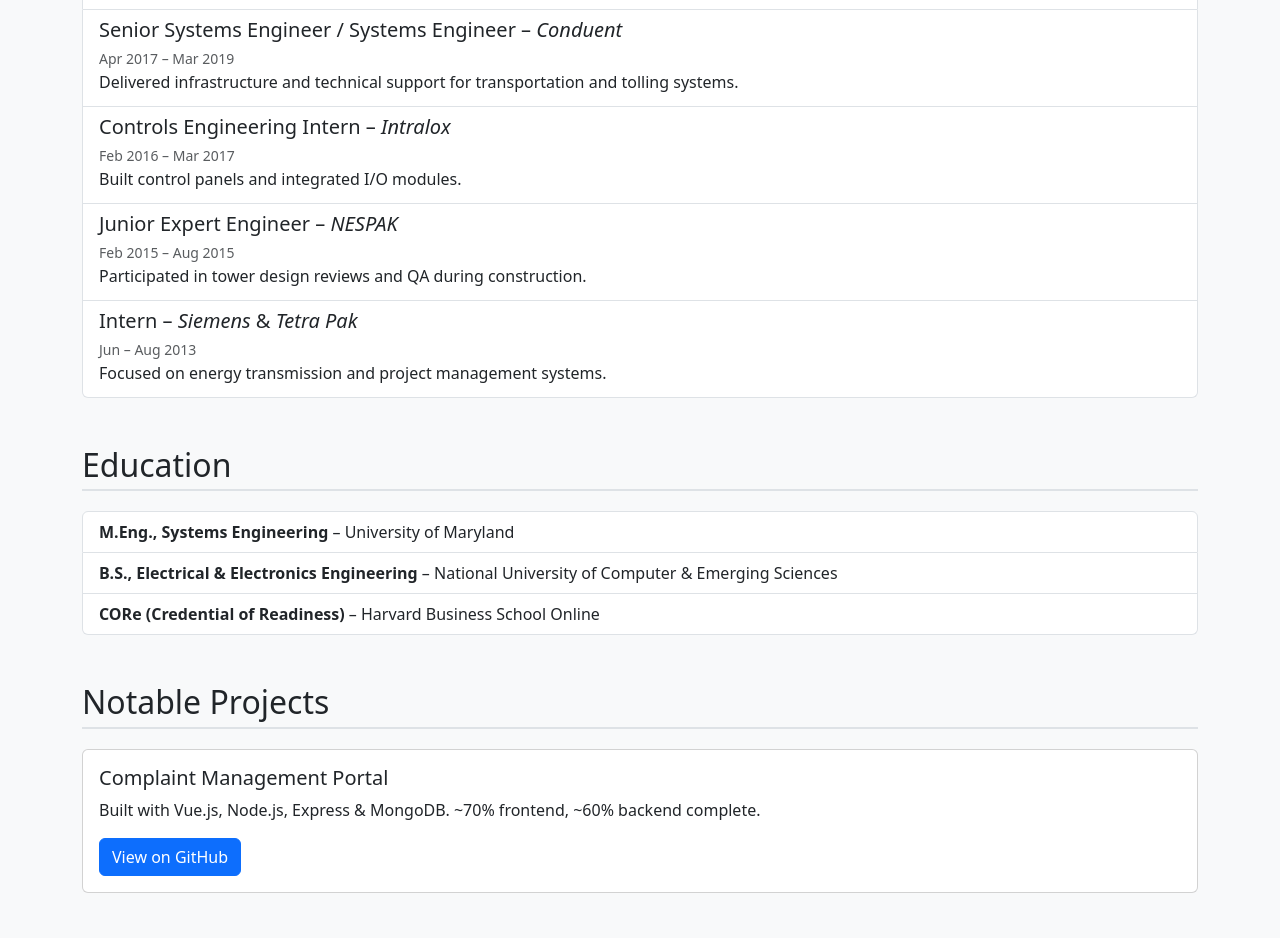
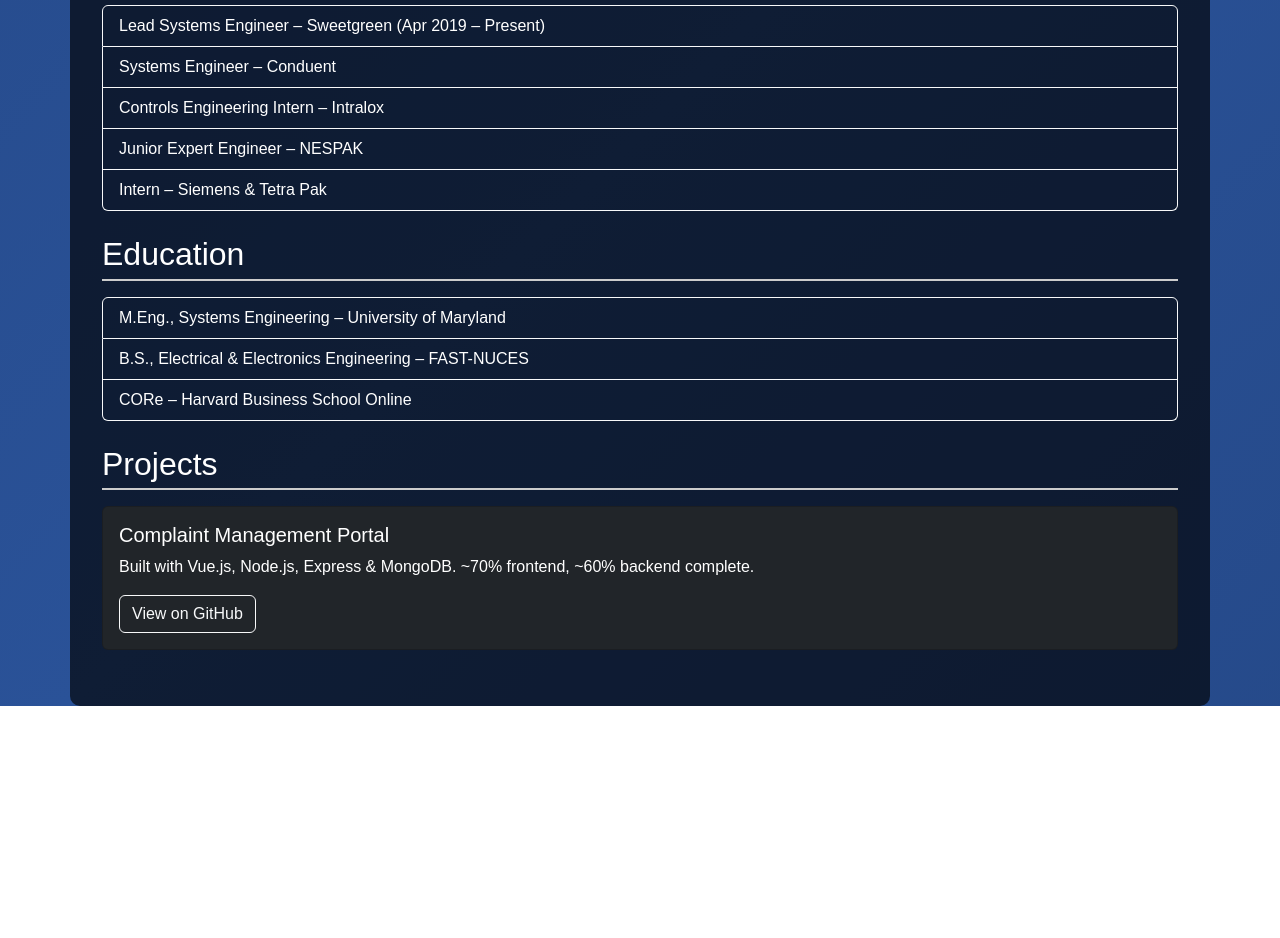
Before and after one commit to raizu1991/raizu1991.github.io, a plain HTML site: page index.html in a window 1280 px wide. Shown: the part 532-1470 px from the top of the page. After the commit the page ends 1238 px from the top, so only its background shows below. Drawn offline with nearby package versions, Linux system fonts and the light colour scheme.

Commit message:
portfolio 2

```diff
--- a/index.html
+++ b/index.html
@@ -6,103 +6,112 @@
   <title>Ahmad Uzair – Portfolio</title>
   <link href="https://cdn.jsdelivr.net/npm/bootstrap@5.3.3/dist/css/bootstrap.min.css" rel="stylesheet">
   <style>
-    body { background-color: #f8f9fa; }
-    .section-title { border-bottom: 2px solid #dee2e6; margin-bottom: 20px; padding-bottom: 5px; }
+    /* Animated Background */
+    body {
+      margin: 0;
+      padding: 0;
+      font-family: Arial, sans-serif;
+      background: linear-gradient(-45deg, #1e3c72, #2a5298, #1e3c72, #2a5298);
+      background-size: 400% 400%;
+      animation: gradientBG 15s ease infinite;
+      color: white;
+    }
+
+    @keyframes gradientBG {
+      0% { background-position: 0% 50%; }
+      50% { background-position: 100% 50%; }
+      100% { background-position: 0% 50%; }
+    }
+
+    .container {
+      background-color: rgba(0, 0, 0, 0.65);
+      padding: 2rem;
+      border-radius: 10px;
+      margin-top: 2rem;
+    }
+
+    .section-title {
+      border-bottom: 2px solid #ccc;
+      margin-bottom: 1rem;
+      padding-bottom: 5px;
+    }
+
+    a {
+      color: #90caf9;
+    }
+    a:hover {
+      color: #ffffff;
+    }
   </style>
 </head>
 <body>
-  <div class="container py-5">
+
+  <div class="container">
     <header class="text-center mb-5">
       <h1 class="display-4">Ahmad Uzair</h1>
-      <p class="lead">Lead Systems Engineer at Sweetgreen</p>
-      <p><em>Based in Los Angeles, CA</em></p>
+      <p class="lead">IT Officer – Kementerian Pertahanan</p>
     </header>
 
-    <section class="mb-5">
+    <section class="mb-4">
       <h2 class="section-title">Contact</h2>
       <ul class="list-unstyled">
         <li><strong>LinkedIn:</strong> <a href="https://www.linkedin.com/in/ahmad-uzair-579229154/" target="_blank">linkedin.com/in/ahmad-uzair-579229154</a></li>
       </ul>
     </section>
 
-    <section class="mb-5">
-      <h2 class="section-title">Professional Experience</h2>
-      <div class="list-group">
-        <div class="list-group-item">
-          <h5 class="mb-1">Lead Systems Engineer – <em>Sweetgreen</em></h5>
-          <small class="text-muted">Apr 2019 – Present</small>
-          <p class="mb-1">Design and support retail technology across frontline store locations.</p>
-        </div>
-        <div class="list-group-item">
-          <h5 class="mb-1">Senior Systems Engineer / Systems Engineer – <em>Conduent</em></h5>
-          <small class="text-muted">Apr 2017 – Mar 2019</small>
-          <p class="mb-1">Delivered infrastructure and technical support for transportation and tolling systems.</p>
-        </div>
-        <div class="list-group-item">
-          <h5 class="mb-1">Controls Engineering Intern – <em>Intralox</em></h5>
-          <small class="text-muted">Feb 2016 – Mar 2017</small>
-          <p class="mb-1">Built control panels and integrated I/O modules.</p>
-        </div>
-        <div class="list-group-item">
-          <h5 class="mb-1">Junior Expert Engineer – <em>NESPAK</em></h5>
-          <small class="text-muted">Feb 2015 – Aug 2015</small>
-          <p class="mb-1">Participated in tower design reviews and QA during construction.</p>
-        </div>
-        <div class="list-group-item">
-          <h5 class="mb-1">Intern – <em>Siemens</em> &amp; <em>Tetra Pak</em></h5>
-          <small class="text-muted">Jun – Aug 2013</small>
-          <p class="mb-1">Focused on energy transmission and project management systems.</p>
-        </div>
+    <section class="mb-4">
+      <h2 class="section-title">Current Role</h2>
+      <div>
+        <p><strong>IT Officer</strong> – Kementerian Pertahanan</p>
+        <p>Responsible for managing and maintaining IT systems and networks within the Ministry of Defence.</p>
       </div>
     </section>
 
-    <section class="mb-5">
-      <h2 class="section-title">Education</h2>
+    <section class="mb-4">
+      <h2 class="section-title">Previous Experience</h2>
       <ul class="list-group">
-        <li class="list-group-item"><strong>M.Eng., Systems Engineering</strong> – University of Maryland</li>
-        <li class="list-group-item"><strong>B.S., Electrical &amp; Electronics Engineering</strong> – National University of Computer &amp; Emerging Sciences</li>
-        <li class="list-group-item"><strong>CORe (Credential of Readiness)</strong> – Harvard Business School Online</li>
+        <li class="list-group-item bg-transparent border-light text-white">
+          Lead Systems Engineer – Sweetgreen (Apr 2019 – Present)
+        </li>
+        <li class="list-group-item bg-transparent border-light text-white">
+          Systems Engineer – Conduent
+        </li>
+        <li class="list-group-item bg-transparent border-light text-white">
+          Controls Engineering Intern – Intralox
+        </li>
+        <li class="list-group-item bg-transparent border-light text-white">
+          Junior Expert Engineer – NESPAK
+        </li>
+        <li class="list-group-item bg-transparent border-light text-white">
+          Intern – Siemens & Tetra Pak
+        </li>
       </ul>
     </section>
 
-    <section class="mb-5">
-      <h2 class="section-title">Notable Projects</h2>
-      <div class="card">
+    <section class="mb-4">
+      <h2 class="section-title">Education</h2>
+      <ul class="list-group">
+        <li class="list-group-item bg-transparent border-light text-white">
+          M.Eng., Systems Engineering – University of Maryland
+        </li>
+        <li class="list-group-item bg-transparent border-light text-white">
+          B.S., Electrical & Electronics Engineering – FAST-NUCES
+        </li>
+        <li class="list-group-item bg-transparent border-light text-white">
+          CORe – Harvard Business School Online
+        </li>
+      </ul>
+    </section>
+
+    <section class="mb-4">
+      <h2 class="section-title">Projects</h2>
+      <div class="card bg-dark text-white">
         <div class="card-body">
           <h5 class="card-title">Complaint Management Portal</h5>
-          <p class="card-text">
-            Built with Vue.js, Node.js, Express &amp; MongoDB. ~70% frontend, ~60% backend complete.
-          </p>
-          <a href="https://github.com/ahmad-uzair/complaint-management-portal" target="_blank" class="btn btn-primary">View on GitHub</a>
+          <p class="card-text">Built with Vue.js, Node.js, Express & MongoDB. ~70% frontend, ~60% backend complete.</p>
+          <a href="https://github.com/ahmad-uzair/complaint-management-portal" target="_blank" class="btn btn-outline-light">View on GitHub</a>
         </div>
       </div>
-    </section>
-
-    <section class="mb-5">
-      <h2 class="section-title">Skills & Technologies</h2>
-      <div class="row">
-        <div class="col-md-6">
-          <ul class="list-group list-group-flush">
-            <li class="list-group-item">Systems Engineering &amp; Infrastructure Design</li>
-            <li class="list-group-item">Retail Technology Solutions</li>
-            <li class="list-group-item">Control Systems &amp; Automation</li>
-          </ul>
-        </div>
-        <div class="col-md-6">
-          <ul class="list-group list-group-flush">
-            <li class="list-group-item">Web Development: Vue.js, Node.js, Express, MongoDB</li>
-            <li class="list-group-item">Project Management &amp; Quality Assurance</li>
-            <li class="list-group-item">Business Strategy &amp; Technical Support</li>
-          </ul>
-        </div>
-      </div>
-    </section>
-
-    <section class="mb-5">
-      <h2 class="section-title">Additional Experience</h2>
-      <ul class="list-group">
-        <li class="list-group-item">Music blogger at KoolMuzone.com (Jan 2012 – Jan 2013)</li>
-      </ul>
     </section>
   </div>
 
```
